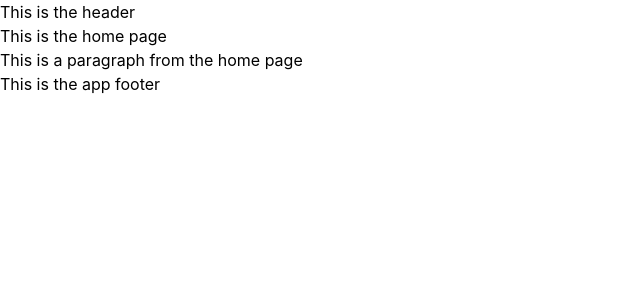
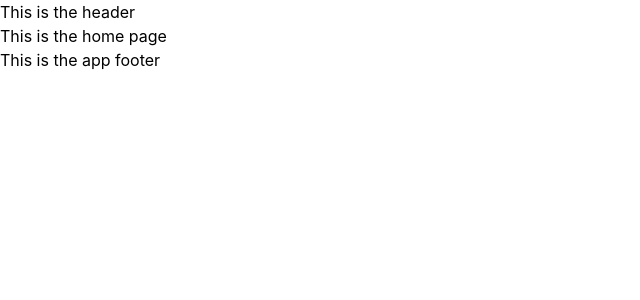
Before and after one commit to ayoub-jabiri/games-field, a Vue app: page / in a window 1280 px wide. Shown: the top 300 px of the page, without its empty margins (0-640 px from the left). Built offline with nearby package versions, Linux system fonts and the light colour scheme.

Commit message:
Update HomeView.vue

```diff
--- a/src/views/HomeView.vue
+++ b/src/views/HomeView.vue
@@ -1,7 +1,6 @@
 <template>
   <section>
     <h1>This is the home page</h1>
-    <p>This is a paragraph from the home page</p>
   </section>
 </template>
 
```
